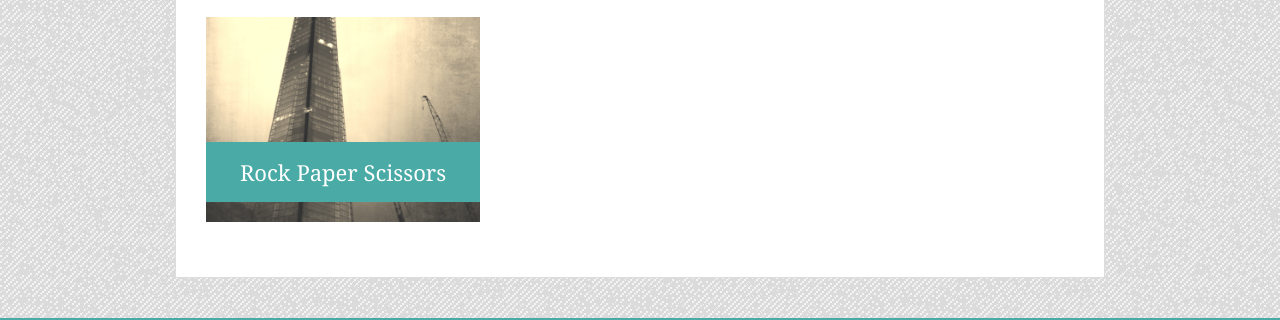
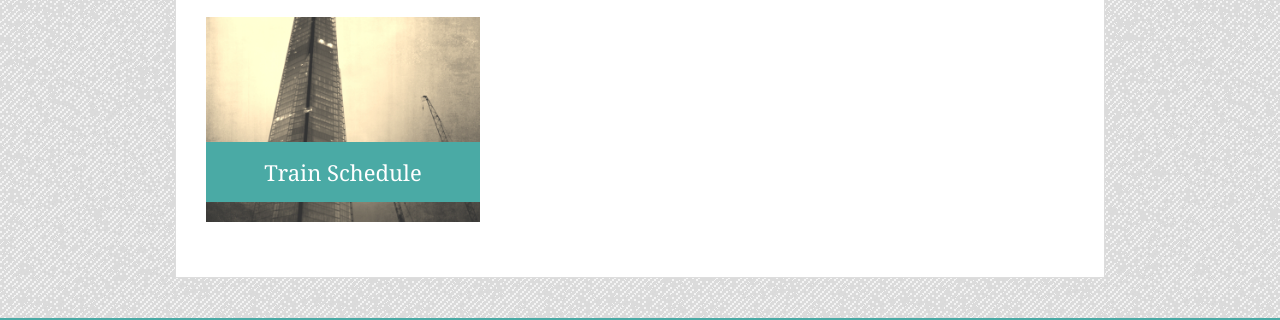
Before and after one commit to CarlLm1/Bootstrap-Portfolio, a plain HTML site: page portfolio.html in a window 1280 px wide. Shown: the part 657-977 px from the top of the page. Drawn offline with nearby package versions, Linux system fonts and the light colour scheme.

Commit message:
changed caption from RPS to Train Schedule

```diff
--- a/portfolio.html
+++ b/portfolio.html
@@ -83,9 +83,9 @@ The grid will have 4 rows total, first row contains the header, the last 3 rows
       <div class="row">
         <div class="col">
           <div class="work">
-            <img src="assets/images/Rock Paper Scissors.jpg" alt="Rock Paper Scissors">
+            <img src="assets/images/Train.jpg" alt="Train">
 
-            <h3>Rock Paper Scissors</h3>
+            <h3>Train Schedule</h3>
           </div>
         </div>
       </div>
```
Also changed, not shown: assets/images/Train.jpg (renamed from assets/images/Rock Paper Scissors.jpg).
